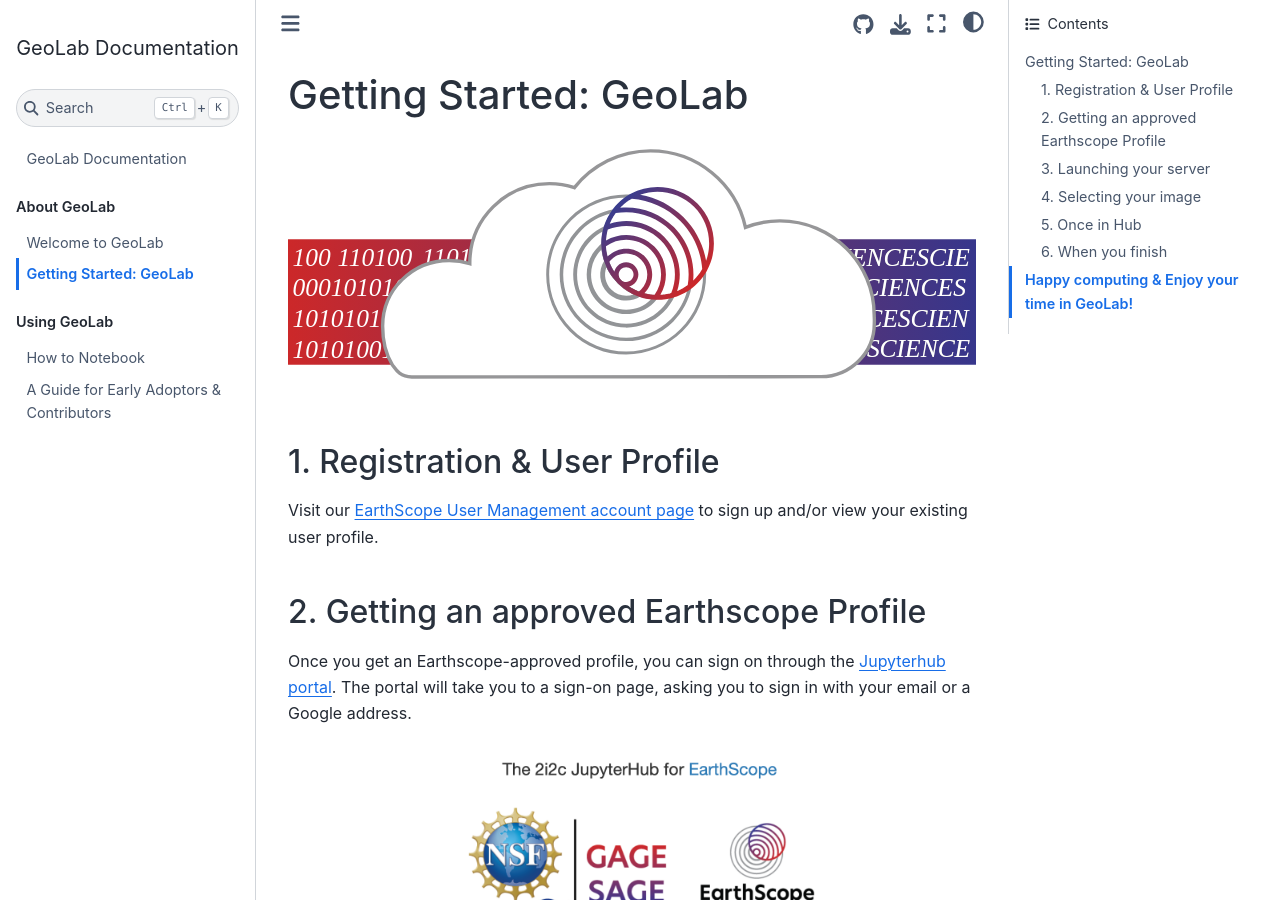
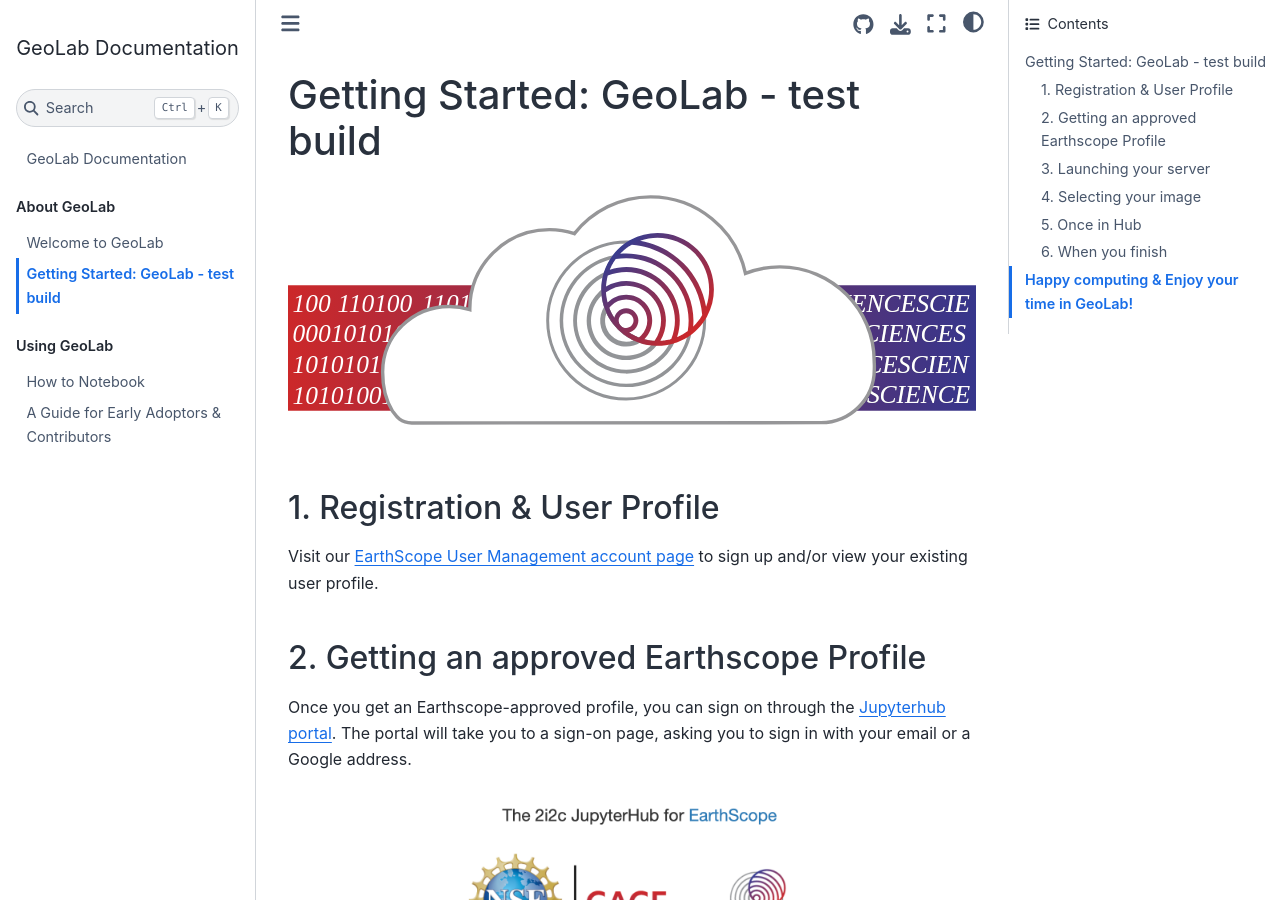
Before and after one commit to EarthScope/GeoLab, a Jupyter Book: the page built from docs/Getting_Started.md, in a window 1280 px wide and 900 px high. Built offline with Jupyter Book 1.0.4 settings and Sphinx 7.4.7 and the Sphinx Book theme 1.1.4, drawn with Linux system fonts in a browser that asks for light colours.

Commit message:
Update Getting_Started.md

```diff
--- a/docs/Getting_Started.md
+++ b/docs/Getting_Started.md
@@ -1,4 +1,4 @@
-# Getting Started: GeoLab
+# Getting Started: GeoLab - test build
 
 ![cloud_project](static/cloud_project_logo.svg)
 
```
